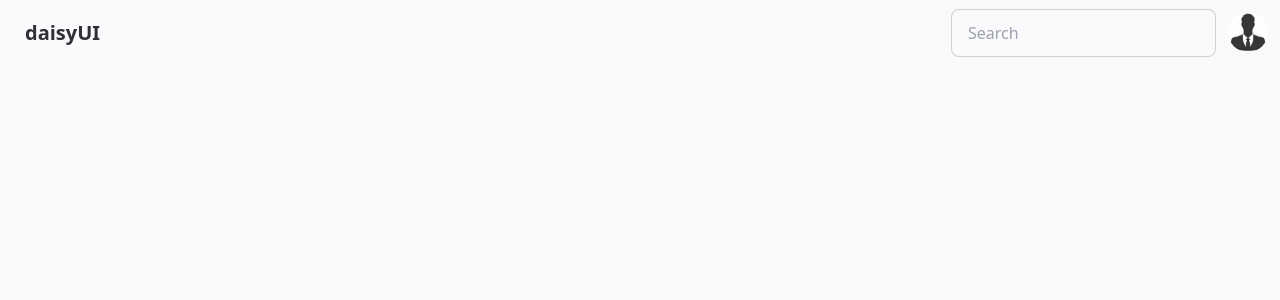
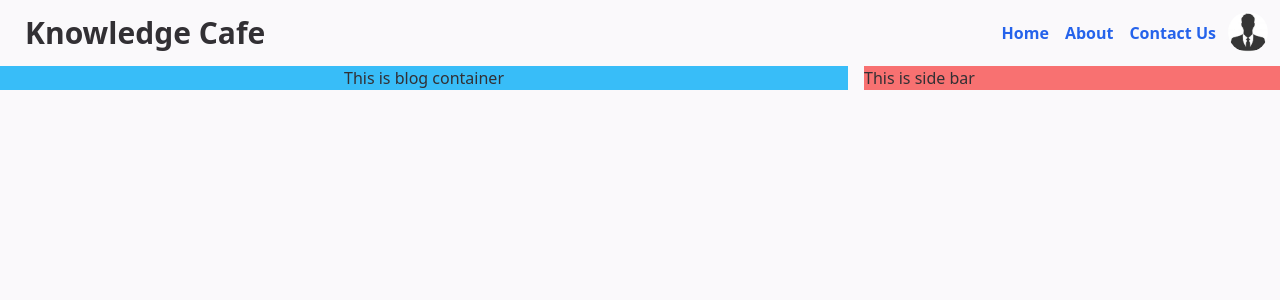
Before and after one commit to sajibsaifullah/knowledge-cafe-assignment, a React (Vite) app: page / in a window 1280 px wide. Shown: the top 300 px of the page. Built offline with nearby package versions, Linux system fonts and the light colour scheme.

Commit message:
nav edited & blogs component added

```diff
--- a/src/App.jsx
+++ b/src/App.jsx
@@ -3,12 +3,14 @@ import reactLogo from "./assets/react.svg";
 import viteLogo from "/vite.svg";
 import "./App.css";
 import Home from "./components/Home/Home";
+import Blogs from "./components/Home/Blogs/Blogs";
 
 function App() {
 
   return (
     <div className="App">
       <Home></Home>
+      <Blogs></Blogs>
     </div>
   );
 }
--- /dev/null
+++ b/src/components/Home/Blogs/Blogs.jsx
@@ -0,0 +1,16 @@
+import React from 'react';
+
+const Blogs = () => {
+    return (
+        <div className='grid grid-cols-9 gap-4 container mx-auto'>
+            <div className='col-span-6 bg-sky-400'>
+                <h2 className='text-center'>This is blog container</h2>
+            </div>
+            <div className='bg-red-400 col-span-3'>
+                <h2>This is side bar</h2>
+            </div>
+        </div>
+    );
+};
+
+export default Blogs;
--- a/src/components/Home/Home.jsx
+++ b/src/components/Home/Home.jsx
@@ -2,18 +2,16 @@ import React from "react";
 
 const Home = () => {
   return (
-    <div>
-      <div className="navbar bg-base-100">
+    <div className="container mx-auto">
+      <div className="navbar bg-base-100 flex flex-col md:flex-row">
         <div className="flex-1">
-          <a className="btn btn-ghost normal-case text-xl">daisyUI</a>
+          <a className="btn btn-ghost normal-case text-3xl font-bold">Knowledge Cafe</a>
         </div>
         <div className="flex-none gap-2">
-          <div className="form-control">
-            <input
-              type="text"
-              placeholder="Search"
-              className="input input-bordered"
-            />
+          <div className="flex flex-row gap-4 text-blue-600 font-semibold">
+            <a href="/home">Home</a>
+            <a href="/about">About</a>
+            <a href="/contact">Contact Us</a>
           </div>
           <div className="dropdown dropdown-end">
             <label tabIndex={0} className="btn btn-ghost btn-circle avatar">
```
